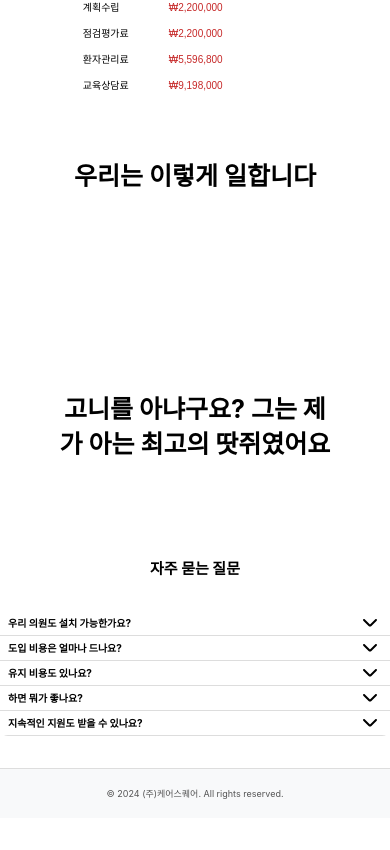
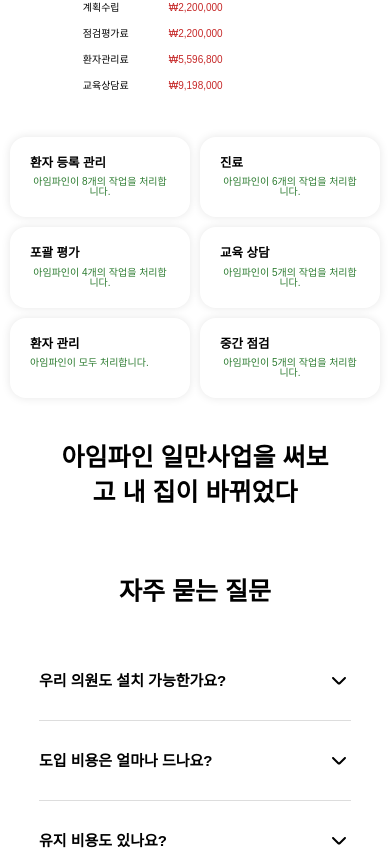
Before and after one commit to Leonamin/ilman-business, a Nuxt app: page / in a window 390 px wide. Shown: the part 1875-2725 px from the top of the page. Before the commit the page ends 2693 px from the top, so only its background shows below. Built offline with nearby package versions, Linux system fonts and the light colour scheme; a web font is replaced by a local one.

Commit message:
# EDIT - 화면들 스타일 수정

```diff
--- a/assets/css/styles.css
+++ b/assets/css/styles.css
@@ -37,6 +37,21 @@
 
 .spb-xLarge {
     margin-bottom: var(--padding-xlarge);
+}
+
+.padding-vertical-small {
+    padding-top: var(--padding-small);
+    padding-bottom: var(--padding-small);
+}
+
+.padding-vertical-medium {
+    padding-top: var(--padding-medium);
+    padding-bottom: var(--padding-medium);
+}
+
+.padding-vertical-large {
+    padding-top: var(--padding-large);
+    padding-bottom: var(--padding-large);
 }
 
 /* 텍스트 크기 */
--- a/components/introduction/page/DoctorInterview.vue
+++ b/components/introduction/page/DoctorInterview.vue
@@ -4,7 +4,7 @@
 <template>
   <div class="layout">
     <div class="main-content">
-      <h2>고니를 아냐구요? 그는 제가 아는 최고의 땃쥐였어요</h2>
+      <h2 class="text-h2 text-bold text-center">아임파인 일만사업을 써보고 내 집이 바뀌었다</h2>
     </div>
   </div>
 </template>
@@ -22,18 +22,4 @@
   overflow: hidden;
 }
 
-.main-content h2 {
-  text-align: center;
-  font-size: var(--font-size-h2);
-  font-weight: bold;
-  margin-bottom: 32px;
-}
-
-
-@media (max-width: 768px) {
-  .main-content h2 {
-    font-size: var(--font-size-h2-mobile);
-  }
-}
-
 </style>
--- a/components/introduction/page/FAQ.vue
+++ b/components/introduction/page/FAQ.vue
@@ -40,16 +40,15 @@ const toggleFAQ = (index: number) => {
 
 <template>
   <div class="layout">
-    <div class="spacer"></div>
     <div class="faq">
-      <h5>자주 묻는 질문</h5>
+      <h2 class="text-h2 text-bold text-center spb-large">자주 묻는 질문</h2>
       <div
           v-for="(item, index) in faqList"
           :key="index"
           class="faq-item"
       >
         <div class="faq-header" @click="toggleFAQ(index)">
-          <p class="question" :style="{
+          <p class="text-h5 text-bold text-left padding-vertical-large" :style="{
               color: activeIndex === index ? 'var(--color-primary)' : 'black'
             }">{{ item.question }}</p>
           <ChevronDown
@@ -64,14 +63,13 @@ const toggleFAQ = (index: number) => {
           />
         </div>
         <div
-            class="answer"
+            class="text-body1 text-medium padding-vertical-medium"
             v-if="activeIndex === index"
         >
           <p>{{ item.answer }}</p>
         </div>
       </div>
     </div>
-    <div class="spacer"></div>
   </div>
 </template>
 
@@ -80,24 +78,13 @@ const toggleFAQ = (index: number) => {
   padding: 32px 0;
 }
 
+
 .faq {
   width: 100%;
   max-width: 70%;
   margin: 0 auto;
   border-radius: 8px;
   overflow: hidden;
-}
-
-.faq h5 {
-  text-align: center;
-  font-size: var(--font-size-h5);
-  font-weight: bold;
-  margin-bottom: 32px;
-}
-
-.question {
-  font-size: 1.5rem;
-  font-weight: bold;
 }
 
 .faq-item {
@@ -113,7 +100,6 @@ const toggleFAQ = (index: number) => {
   flex-direction: row;
   justify-content: space-between;
   align-items: center;
-  padding-inline: 8px;
   cursor: pointer;
 }
 
@@ -121,27 +107,9 @@ const toggleFAQ = (index: number) => {
   background: var(--color-bg-primary-hover)
 }
 
-.answer {
-  font-size: 1rem;
-  line-height: 1.6;
-  padding-inline: 8px;
-}
-
 @media (max-width: 768px) {
   .faq {
-    max-width: 100%;
-  }
-
-  .faq h5 {
-    font-size: var(--font-size-h5-mobile);
-  }
-
-  .question {
-    font-size: 1rem;
-  }
-
-  .answer {
-    font-size: 0.875rem;
+    max-width: 80%;
   }
 }
 </style>
--- a/components/introduction/page/WorkProcess.vue
+++ b/components/introduction/page/WorkProcess.vue
@@ -1,49 +1,57 @@
 <script setup lang="ts">
+
+import type {WorkProcessStepModel} from "~/models/WorkProcessStepModel";
+
+const process: WorkProcessStepModel[] = [
+  {title: '환자 등록 관리', description: '아임파인이 8개의\n작업을 처리합니다.'},
+  {title: '진료', description: '아임파인이 6개의\n작업을 처리합니다.'},
+  {title: '포괄 평가', description: '아임파인이 4개의\n작업을 처리합니다.'},
+  {title: '교육 상담', description: '아임파인이 5개의\n작업을 처리합니다.'},
+  {title: '환자 관리', description: '아임파인이 모두\n처리합니다.'},
+  {title: '중간 점검', description: '아임파인이 5개의\n작업을 처리합니다.'},
+]
+
+const arrows = [
+  {x1: 50, y1: 50, x2: 150, y2: 150}, // 첫 번째 화살표
+  {x1: 150, y1: 150, x2: 250, y2: 250}, // 두 번째 화살표
+];
 </script>
 
 <template>
-  <div class="layout">
-    <div class="main-content">
-      <h2>우리는 이렇게 일합니다</h2>
-      <h2 class="no-work">네 일을 안한다고 하는 군요 ㅠㅠ</h2>
+    <div class="process-grid">
+      <div class="process-item" v-for="(step, index) in process" :key="index">
+        <p class="text-body1 text-semi-bold spb-small">{{ step.title }}</p>
+        <p class="text-body2 text-medium text-positive">{{ step.description }}</p>
+      </div>
     </div>
-  </div>
+
 </template>
 
+
 <style scoped>
-.layout {
-  padding: 32px 0;
+.process-grid {
+  display: grid;
+  grid-template-columns: repeat(3, 1fr); /* 3열 */
+  gap: 1rem;
+  position: relative;
+  padding: 1rem;
 }
 
-.main-content {
-  width: 100%;
-  max-width: 70%;
-  margin: 0 auto;
-  border-radius: 8px;
-  overflow: hidden;
-}
-
-.main-content h2 {
+.process-item {
+  padding: 20px;
   text-align: center;
-  font-size: var(--font-size-h2);
-  font-weight: bold;
-  margin-bottom: 32px;
-}
-
-.no-work {
-  color:transparent;
-}
-
-.no-work:hover {
-  color: red;
+  display: flex;
+  flex-direction: column;
+  justify-content: flex-start;
+  align-items: flex-start;
+  box-shadow: 0 0 10px rgba(0, 0, 0, 0.1);
+  border-radius: 16px;
 }
 
 
 @media (max-width: 768px) {
-  .main-content h2 {
-    font-size: var(--font-size-h2-mobile);
+  .process-grid {
+    grid-template-columns: repeat(2, 1fr); /* 2열로 변경 */
   }
 }
-
-
 </style>
--- /dev/null
+++ b/models/WorkProcessStepModel.ts
@@ -0,0 +1,5 @@
+export interface WorkProcessStepModel {
+    title: string;
+    description: string;
+    imageSrc?: string;
+}
```
